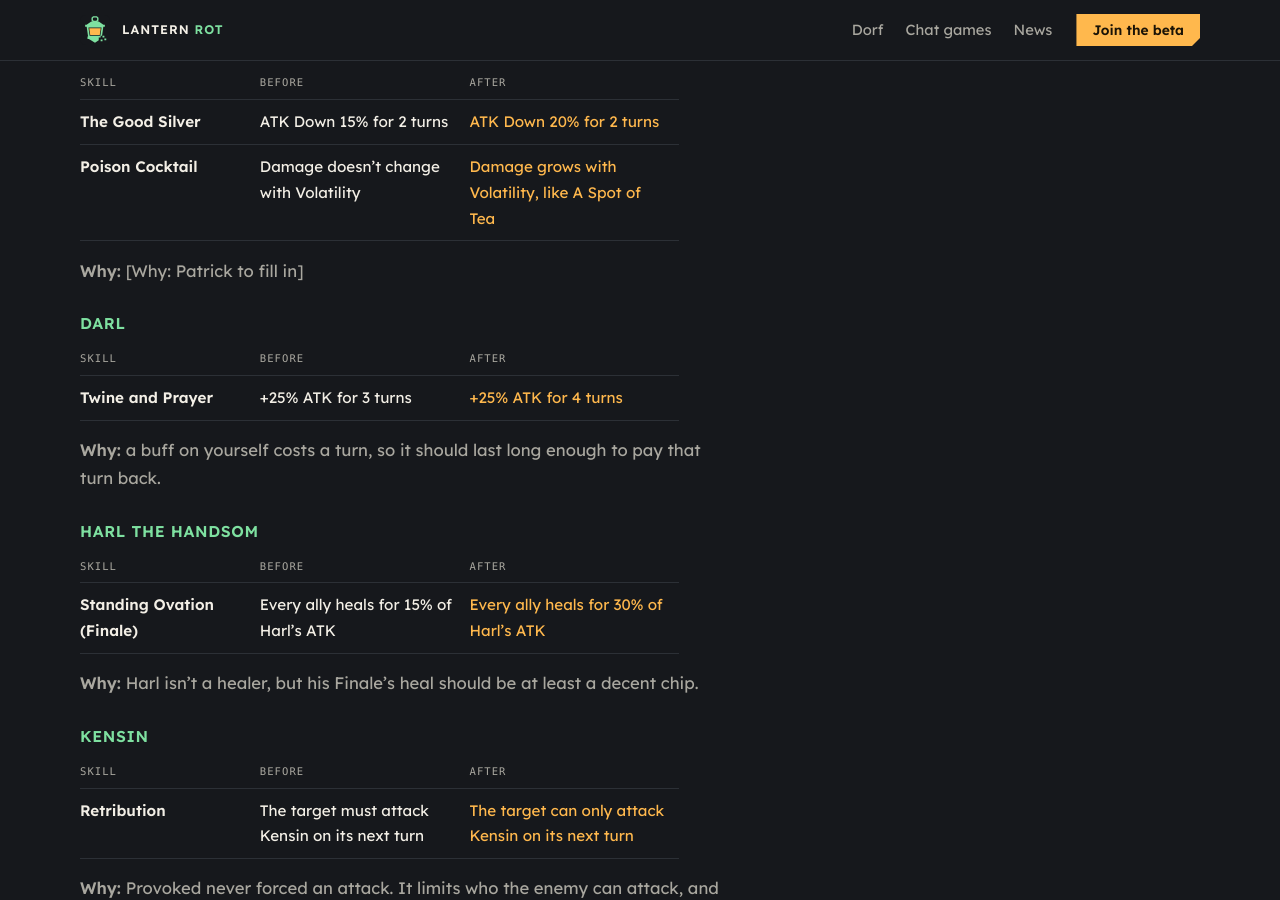
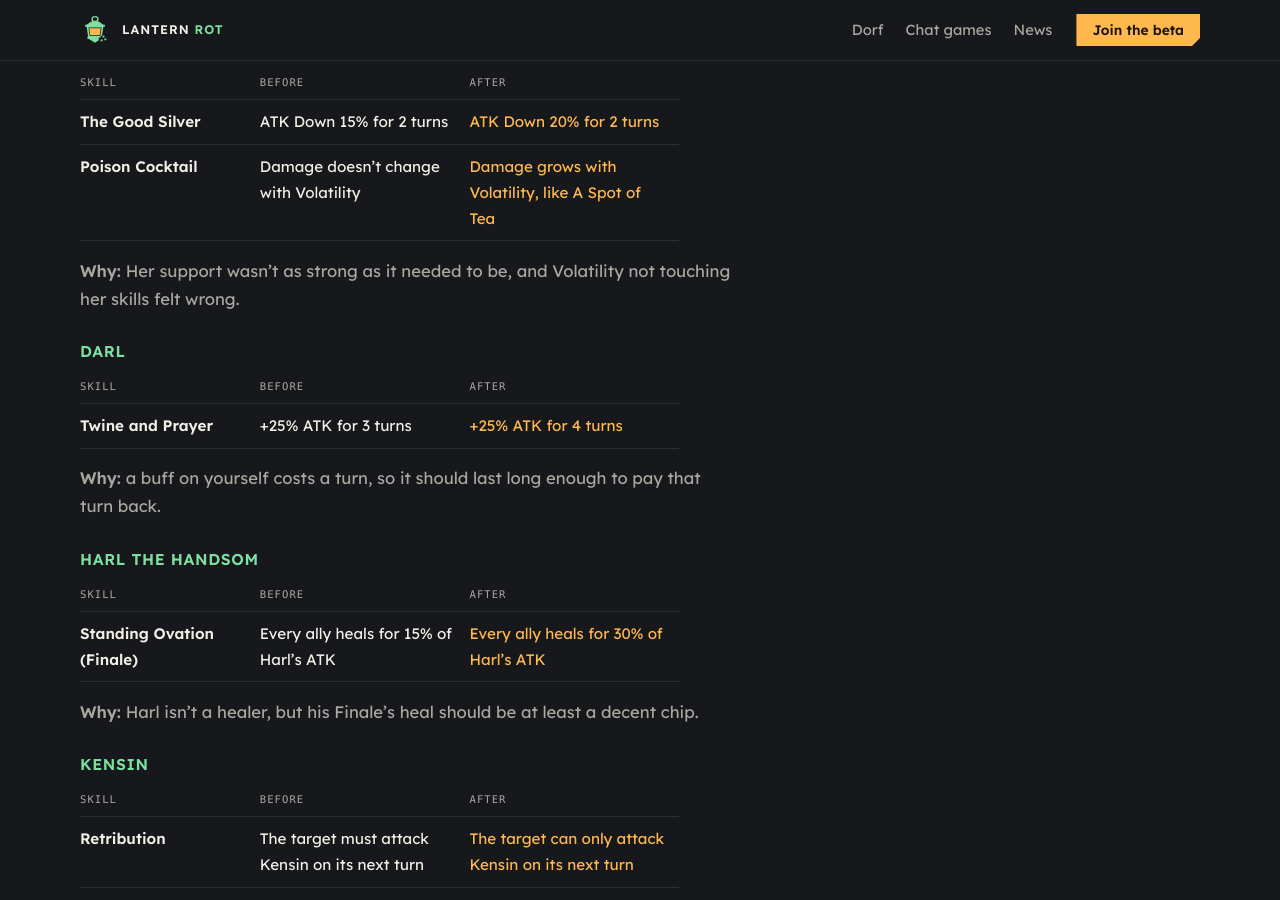
Before and after one commit to lanternrot/lanternrot.github.io, a Jekyll site: the page built from _posts/2026-10-14-dorf-4-10-0.md, in a window 1280 px wide and 900 px high, scrolled down 13734 px. Built offline with Jekyll 4.4.1, drawn with Linux system fonts in a browser that asks for light colours; some web fonts are replaced.

Commit message:
Penny Dreadful's why

```diff
--- a/_posts/2026-10-14-dorf-4-10-0.md
+++ b/_posts/2026-10-14-dorf-4-10-0.md
@@ -269,7 +269,7 @@ Fire heroes get reworked, Yggra trades a shield for a stun, and most of the rest
 | The Good Silver | ATK Down 15% for 2 turns | ATK Down 20% for 2 turns |
 | Poison Cocktail | Damage doesn't change with Volatility | Damage grows with Volatility, like A Spot of Tea |
 
-**Why:** [Why: Patrick to fill in]
+**Why:** Her support wasn't as strong as it needed to be, and Volatility not touching her skills felt wrong.
 {: .why}
 
 ### Darl
```
